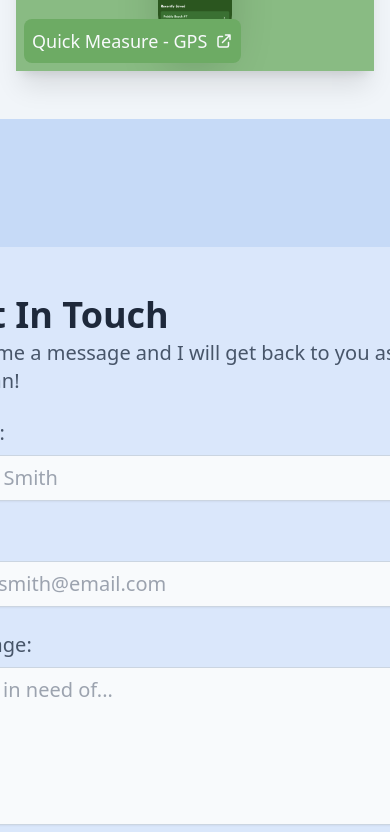
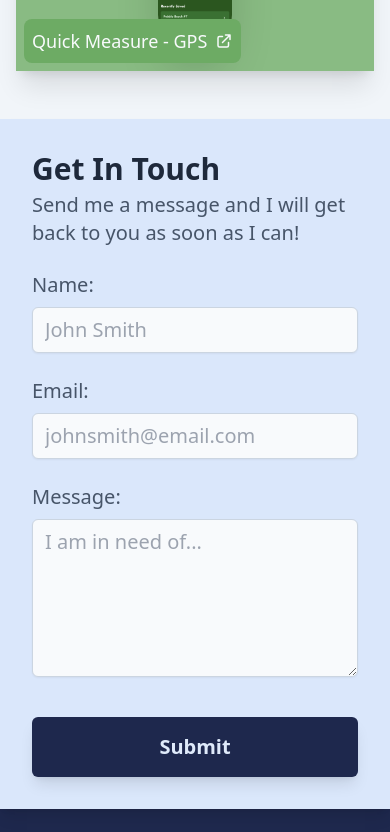
Before and after one commit to a-down/portfolio, a React (Vite) app: page / in a window 390 px wide. Shown: the part 3012-3844 px from the top of the page. Built offline with nearby package versions, Linux system fonts and the light colour scheme.

Commit message:
responsive contact section

```diff
--- a/src/components/Contact/Contact.jsx
+++ b/src/components/Contact/Contact.jsx
@@ -19,7 +19,7 @@ export default function Contact(){
         // whileInView={{ visibility: 'visible', opacity: 1 }}
         // transition={{ duration: 0.6 }}
       >
-        <div className=" gap-4 md:gap-16 bg-brand-200 px-6 py-32 md:px-10 lg:px-24 items-center ">
+        <div className=" gap-4 md:gap-16 bg-brand-200 md:py-16 lg:py-32 md:px-12 lg:px-24 items-center ">
 
           <div className="flex justify-center items-center max-w-[1200px] mx-auto">
 
--- a/src/components/Contact/ContactForm2.jsx
+++ b/src/components/Contact/ContactForm2.jsx
@@ -24,10 +24,10 @@ export default function ContactForm() {
       {!confirmedState ? (
         <form
           id="contact"
-          className="bg-blue-50/50 shadow-lg w-[600px] font-sans rounded-xl p-12 flex flex-col gap-6 text-slate-600"
+          className="bg-blue-50/50 shadow-lg max-w-[600px] font-sans md:rounded-xl p-8 md:p-12 flex flex-col gap-6 text-slate-600"
           onSubmit={handleSubmit}>
           <div>
-            <h3 className='text-4xl text-slate-800 w-full font-semibold mb-1'>Get In Touch</h3>
+            <h3 className='text-3xl md:text-4xl text-slate-800 w-full font-semibold mb-1'>Get In Touch</h3>
             <p>Send me a message and I will get back to you as soon as I can!</p>
           </div>
 
```
